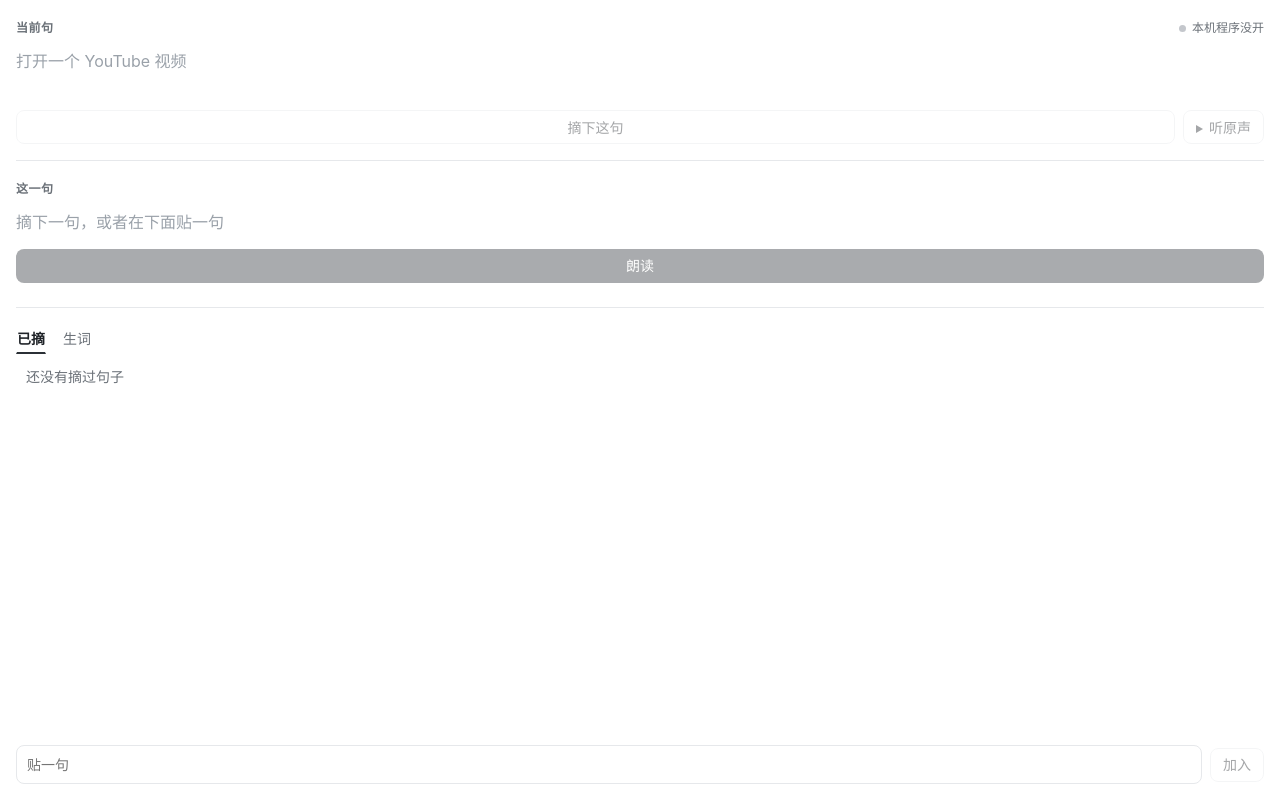
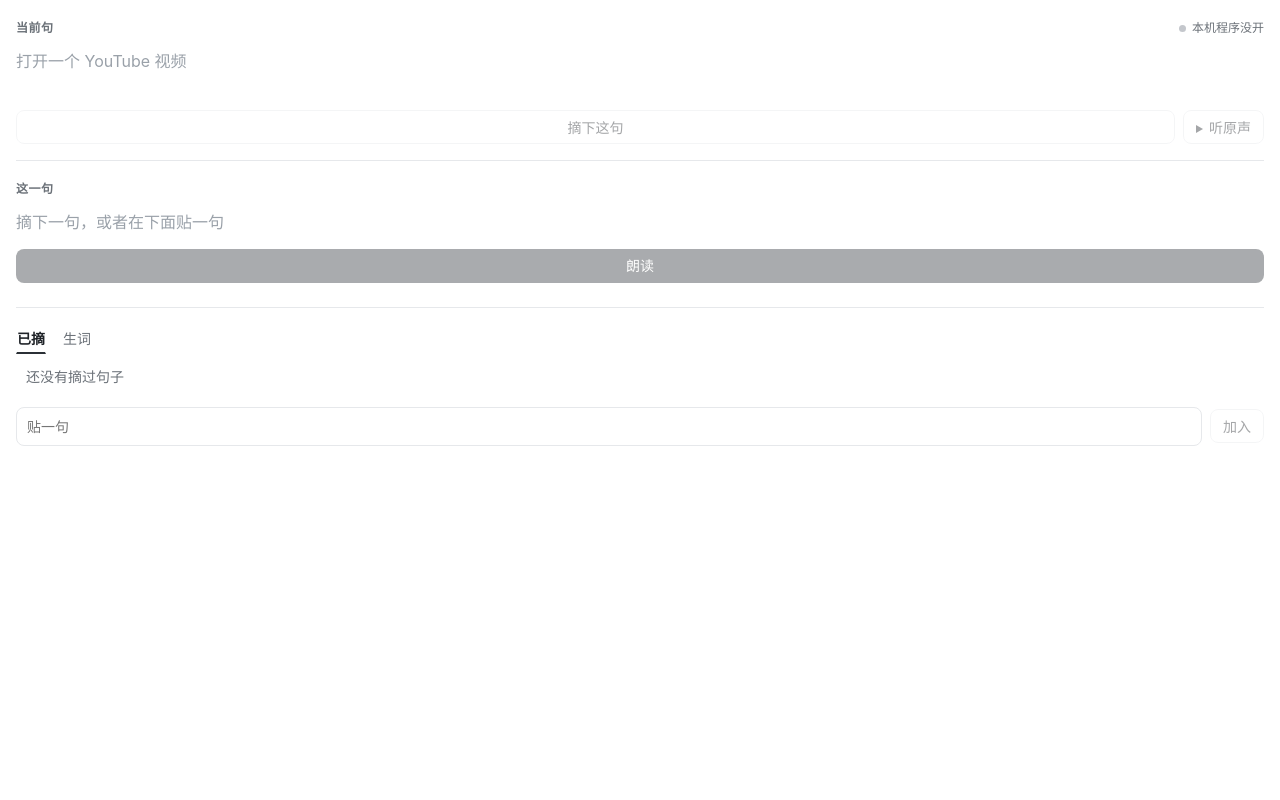
Before and after one commit to dishangyijiao/soundkey, a browser extension: page extension/sidepanel.html in a window 1280 px wide. Drawn offline with Linux system fonts and the light colour scheme; no server answers.

Commit message:
style(sidepanel): cap the picked list so it does not swell with the window
The list took all the height left under the other two parts, so in a tall panel
it dwarfed them. It now takes what it needs up to 32% of the viewport height and
scrolls inside itself; the paste row sits right under it.

```diff
--- a/extension/sidepanel.css
+++ b/extension/sidepanel.css
@@ -59,7 +59,8 @@ h2 {
 /* ---- sections ---- */
 .section { padding: 16px 0; }
 .divider { border-top: 1px solid var(--line); }
-.grow { display: flex; flex: 1 1 0; flex-direction: column; min-height: 160px; }
+/* The picked list takes what it needs up to a cap, so it does not swell with the window and dwarf the two parts above. */
+.grow { display: flex; flex: 0 1 auto; flex-direction: column; min-height: 160px; }
 
 .section-head {
   display: flex;
@@ -407,7 +408,8 @@ button.play::before {
 .tabs button.active { border-bottom: 2px solid var(--accent); color: var(--text); font-weight: 600; }
 
 #list, #word-list {
-  flex: 1;
+  flex: 0 1 auto;
+  max-height: 32vh;
   min-height: 0;
   margin: 0;
   padding: 0;
```
